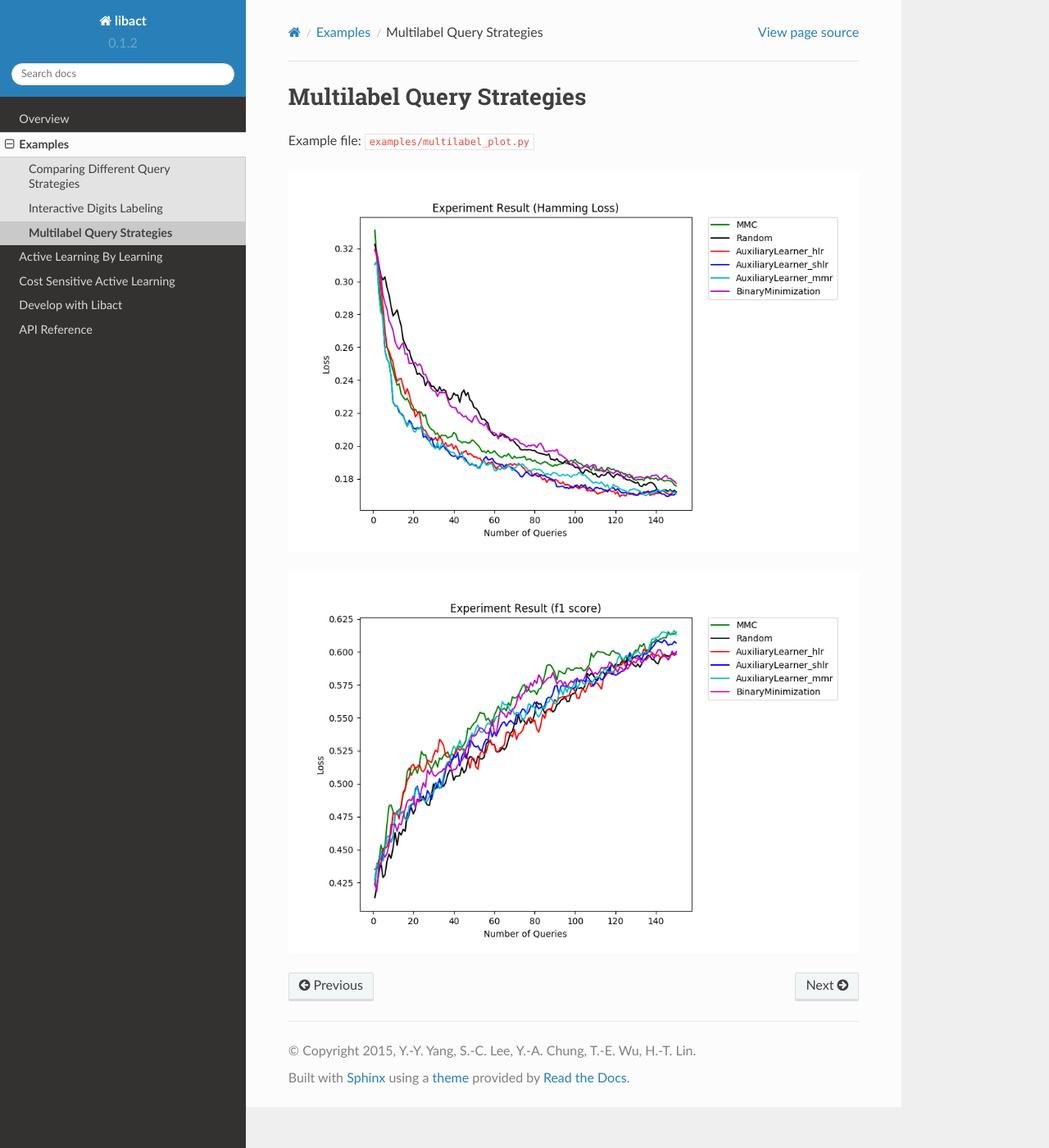
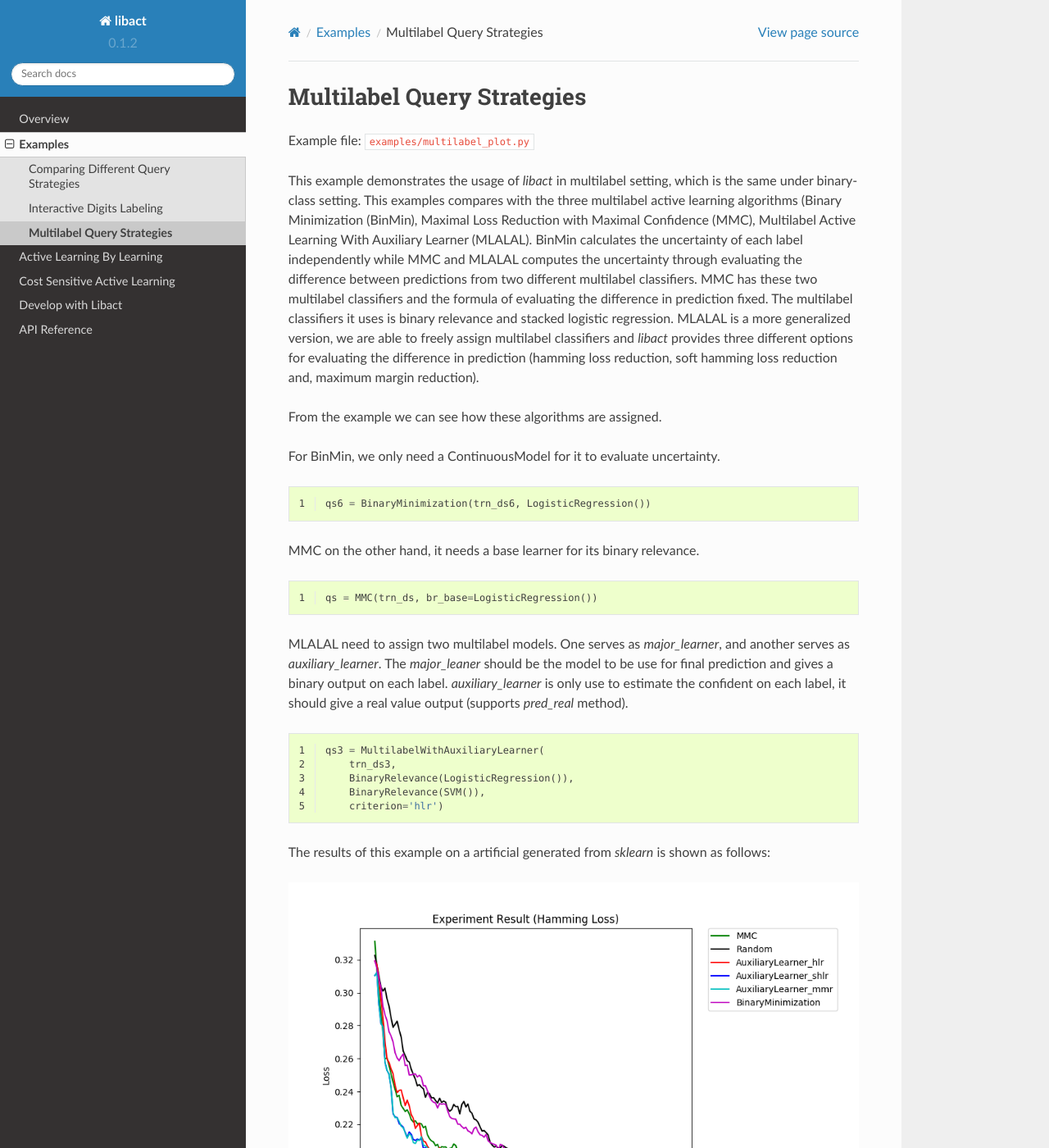
Before and after one commit to ntucllab/libact, a Sphinx documentation site: the page built from docs/examples/multilabel_active_learning.rst, in a window 1280 px wide and 1400 px high. Shown: the whole window at 82% size. Built offline with Sphinx 7.4.7 and the Read the Docs theme 2.0.0, drawn with Linux system fonts in a browser that asks for light colours.

Commit message:
update documentations

```diff
--- a/docs/examples/multilabel_active_learning.rst
+++ b/docs/examples/multilabel_active_learning.rst
@@ -3,6 +3,57 @@ Multilabel Query Strategies
 
 Example file: :file:`examples/multilabel_plot.py`
 
+This example demonstrates the usage of `libact` in multilabel setting, which is
+the same under binary-class setting.  This examples compares with the three
+multilabel active learning algorithms (Binary Minimization (BinMin), Maximal
+Loss Reduction with Maximal Confidence (MMC), Multilabel Active Learning With
+Auxiliary Learner (MLALAL).  BinMin calculates the uncertainty of each label
+independently while MMC and MLALAL computes the uncertainty through evaluating
+the difference between predictions from two different multilabel classifiers.
+MMC has these two multilabel classifiers and the formula of evaluating the
+difference in prediction fixed.  The multilabel classifiers it uses is binary
+relevance and stacked logistic regression.  MLALAL is a more generalized
+version, we are able to freely assign multilabel classifiers and `libact`
+provides three different options for evaluating the difference in prediction
+(hamming loss reduction, soft hamming loss reduction and, maximum margin
+reduction).
+
+
+From the example we can see how these algorithms are assigned.
+
+For BinMin, we only need a ContinuousModel for it to evaluate uncertainty.
+
+.. code-block:: python
+   :linenos:
+
+   qs6 = BinaryMinimization(trn_ds6, LogisticRegression())
+
+MMC on the other hand, it needs a base learner for its binary relevance.
+
+.. code-block:: python
+   :linenos:
+
+   qs = MMC(trn_ds, br_base=LogisticRegression())
+
+MLALAL need to assign two multilabel models.  One serves as `major_learner`, and
+another serves as `auxiliary_learner`.  The `major_leaner` should be the model
+to be use for final prediction and gives a binary output on each label.
+`auxiliary_learner` is only use to estimate the confident on each label, it
+should give a real value output (supports `pred_real` method).
+
+.. code-block:: python
+   :linenos:
+
+   qs3 = MultilabelWithAuxiliaryLearner(
+       trn_ds3,
+       BinaryRelevance(LogisticRegression()),
+       BinaryRelevance(SVM()),
+       criterion='hlr')
+
+
+The results of this example on a artificial generated from `sklearn`  is shown
+as follows:
+
 .. image:: ./pngs/hamming_multilabel_plot.png
 
 .. image:: ./pngs/f1_multilabel_plot.png
```
Also changed, not shown: README.md (+1 -0 lines), docs/overview.rst (+5 -2 lines).
